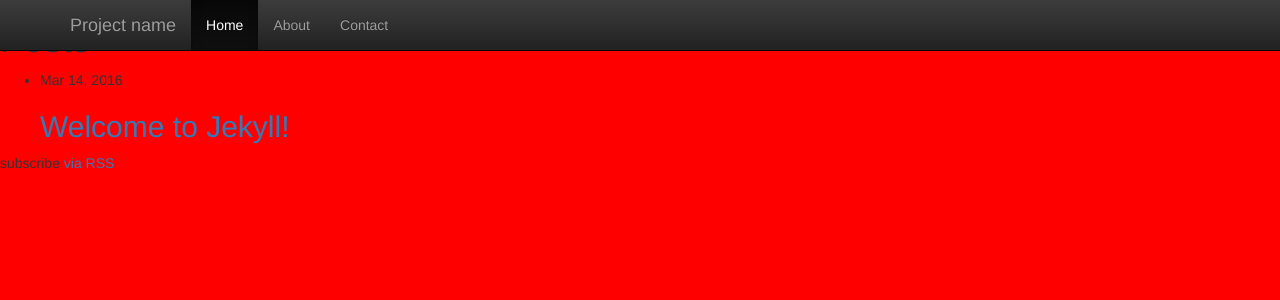
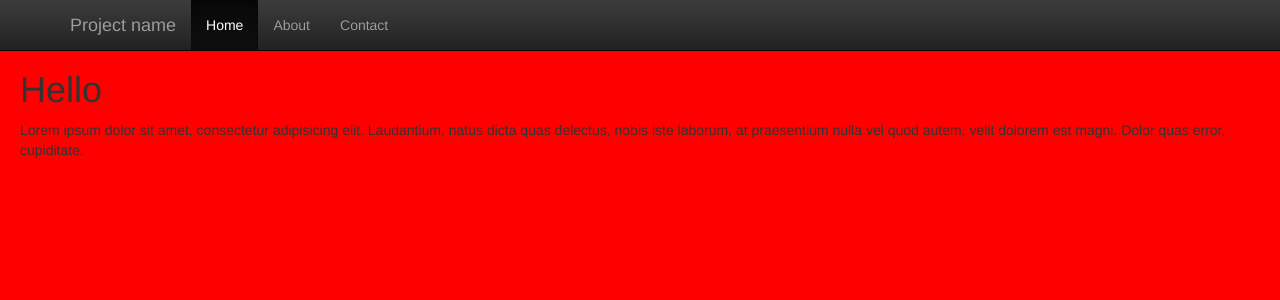
Before and after one commit to david-brener/test, a Jekyll site: the page built from index.html, in a window 1280 px wide. Shown: the top 300 px of the page. Built offline with Jekyll 4.4.1, drawn with Linux system fonts in a browser that asks for light colours; nearby versions of some CDN libraries.

Commit message:
made changes

```diff
--- a/css/app.scss
+++ b/css/app.scss
@@ -2,4 +2,5 @@
 ---
 body {
     background-color: red;
+    padding: 50px 20px;
 }
--- a/index.html
+++ b/index.html
@@ -1,23 +1,5 @@
 ---
 layout: default
 ---
-
-<div class="home">
-
-  <h1 class="page-heading">Posts</h1>
-
-  <ul class="post-list">
-    {% for post in site.posts %}
-      <li>
-        <span class="post-meta">{{ post.date | date: "%b %-d, %Y" }}</span>
-
-        <h2>
-          <a class="post-link" href="{{ post.url | prepend: site.baseurl }}">{{ post.title }}</a>
-        </h2>
-      </li>
-    {% endfor %}
-  </ul>
-
-  <p class="rss-subscribe">subscribe <a href="{{ "/feed.xml" | prepend: site.baseurl }}">via RSS</a></p>
-
-</div>
+<h1>Hello</h1>
+<p>Lorem ipsum dolor sit amet, consectetur adipisicing elit. Laudantium, natus dicta quas delectus, nobis iste laborum, at praesentium nulla vel quod autem, velit dolorem est magni. Dolor quas error, cupiditate.</p>
```
